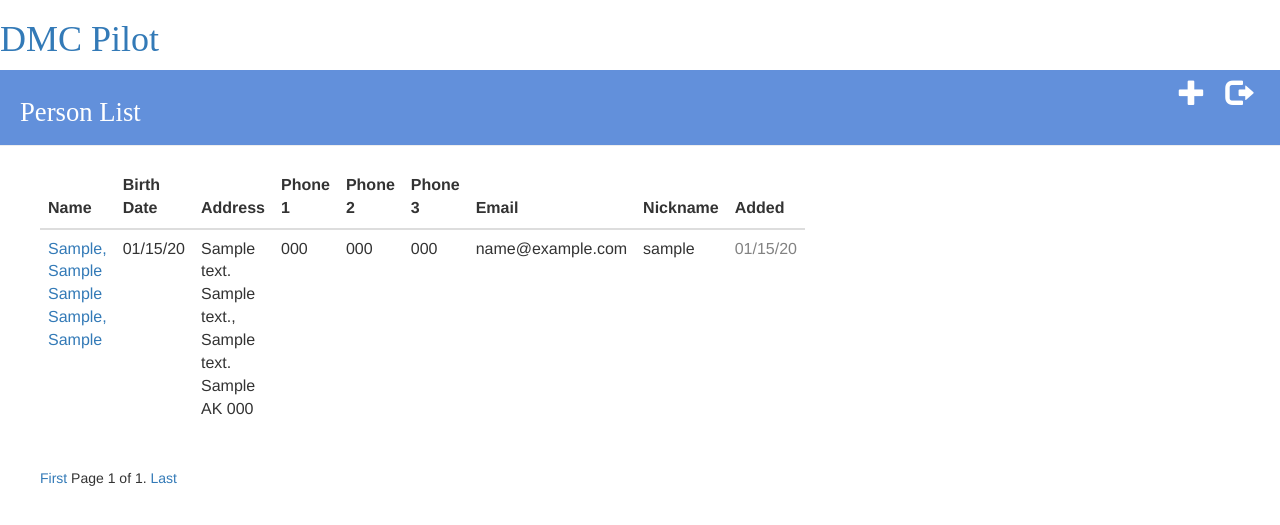
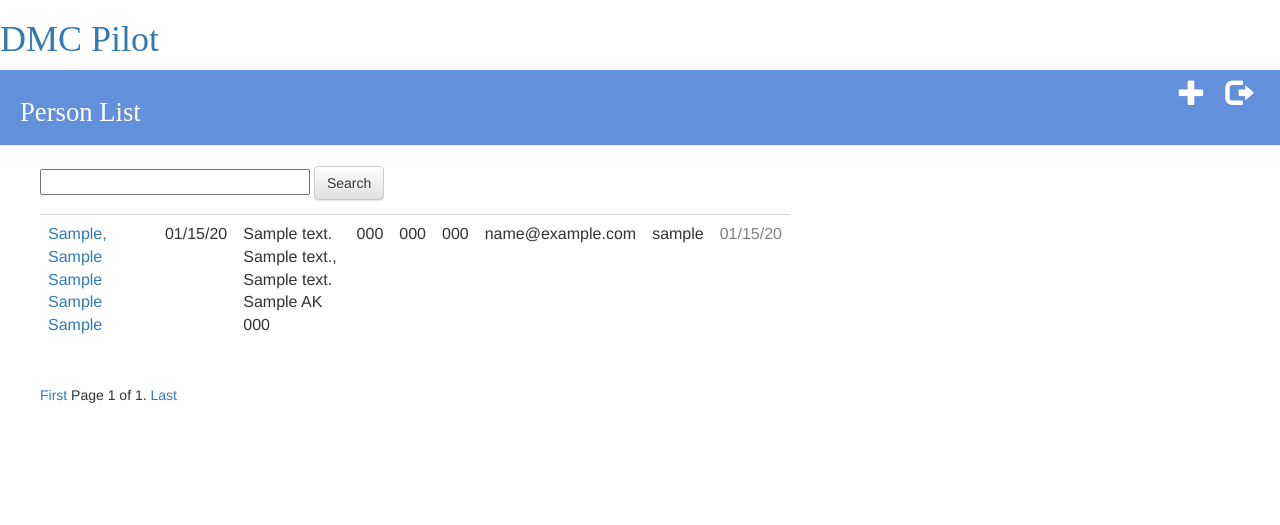
Before and after one commit to mxmoss/mysite, a Django app: page / in a window 1280 px wide. Shown: the top 525 px of the page. Run offline with Django 3.2, Linux system fonts and the light colour scheme; a user stored in the database is signed in; tables that the repository leaves empty hold one stand-in row (values such as "Sample post"); some libraries are stand-ins or nearby versions.

Commit message:
Added a rudimentary search.
Added a rudimentary search. Lots still to do:
- Need to make it case insensitive
- The search bombs if the user enters an empty string
- Refactor to combine do_earch and person_list
- search across multiple columns?

```diff
--- a/myapp/templates/myapp/person_list.html
+++ b/myapp/templates/myapp/person_list.html
@@ -1,18 +1,23 @@
 {% extends 'myapp/base.html' %}
 {% block content %}
+<form method="POST" class="search-form" action="{% url 'do_search' %}" >{% csrf_token %}
+<input type="text" name="searchStr" size="30">
+<button type="submit" class="search btn btn-default">Search</button>
+</form>
 <table class="table table-sm"> <!-- style="table.equalDevide tr td { width:20%; }; width:800px;"> -->
-  <col style="width:25em;">
-  <col style="width:8%;">
-  <col style="width:25%;">
-  <col style="width:7%;">
-  <col style="width:7%;">
-  <col style="width:7%;">
-  <col style="width:7%;">
-  <col style="width:7%;">
-  <col style="width:7%;">
+  <col width="40%"/>
+  <col width="8%;"/>
+  <col width="40%;"/>
+  <col width="5%;"/>
+  <col width="5%;"/>
+  <col width="5%;"/>
+  <col width="5%;"/>
+  <col width="5%;"/>
+  <col width="5%;"/>
+<!--
 <thead>
   <tr>
-    <th style="width:25em;">Name</th>
+    <th>Name</th>
     <th>Birth Date</th>
     <th>Address</th>
     <th>Phone 1</th>
@@ -23,10 +28,11 @@
     <th>Added</th>
   </tr>
 </thead>
+-->
 	{% for record in records %}
 <!--        <div class="person" style="background-color: {% cycle '#e1e6ef' 'white' %}"> -->
 				<tr>
-        <td><a href="{% url 'person_detail' pk=record.pk %}">{{ record.last_nm_txt }}, {{ record.first_nm_txt }} {{ record.middle_nm_txt }} {{ record.suffix_txt }}, {{ record.prefix_txt }}</a></td>
+        <td><a href="{% url 'person_detail' pk=record.pk %}">{{ record.last_nm_txt }}, {{ record.first_nm_txt }} {{ record.middle_nm_txt }} {{ record.suffix_txt }} {{ record.prefix_txt }}</a></td>
         <td>{{ record.birth_dt |date:"m/d/y" }}</td>
         <td>{{ record.address_street1 }} {{ record.address_street1 }}, {{ record.address_street2 }} {{ record.city_cd }} {{ record.state_cd }} {{ record.zip_cd }}</td>
         <td>{{ record.phone1_number }}</td>
--- a/myapp/urls.py
+++ b/myapp/urls.py
@@ -7,6 +7,7 @@ urlpatterns = [
    url(r'^logout/$', auth_views.logout, {'next_page': '/'}, name='logout'),
    url(r'^$', views.person_list, name='person_list'),
 #  url(r'^$', views.index, name='index'),
+   url(r'^search/$', views.do_search, name='do_search'),
    url(r'^person/(?P<pk>\d+)/$', views.person_detail, name='person_detail'),
 	 url(r'^person/new/$', views.person_new, name='person_new'),
 	 url(r'^person/(?P<pk>\d+)/edit/$', views.person_edit, name='person_edit'),
--- a/myapp/views.py
+++ b/myapp/views.py
@@ -10,6 +10,24 @@ from django.shortcuts import redirect
 def index(request):
   return HttpResponse("Hello, world. You're at the myapp index.")
 
+def do_search(request):
+#  This is a rudimentary case-sensitive search.
+  searching = request.POST.get('searchfield')
+  records_list = myRecord.objects.filter(last_nm_txt__contains=searching).order_by('add_dt')
+  paginator = Paginator(records_list, 25) # Show 25 records per page
+  page = request.GET.get('page')
+  try:
+    records = paginator.page(page)
+  except PageNotAnInteger:
+    # If page is not an integer, deliver first page.
+    records = paginator.page(1)
+  except EmptyPage:
+    # If page is out of range (e.g. 9999), deliver last page of results.
+    contacts = paginator.page(paginator.num_pages)
+
+  return render(request, 'myapp/person_list.html', {'records': records})
+
+
 def person_list(request):
   if not request.user.is_authenticated():
     return render(request, 'registration/login.html')
@@ -18,6 +36,8 @@ def person_list(request):
     paginator = Paginator(records_list, 25) # Show 25 records per page
 
     page = request.GET.get('page')
+    if request.POST.get('searchfield')!='':
+      searchStr = request.POST.get('searchfield')
     try:
         records = paginator.page(page)
     except PageNotAnInteger:
```
